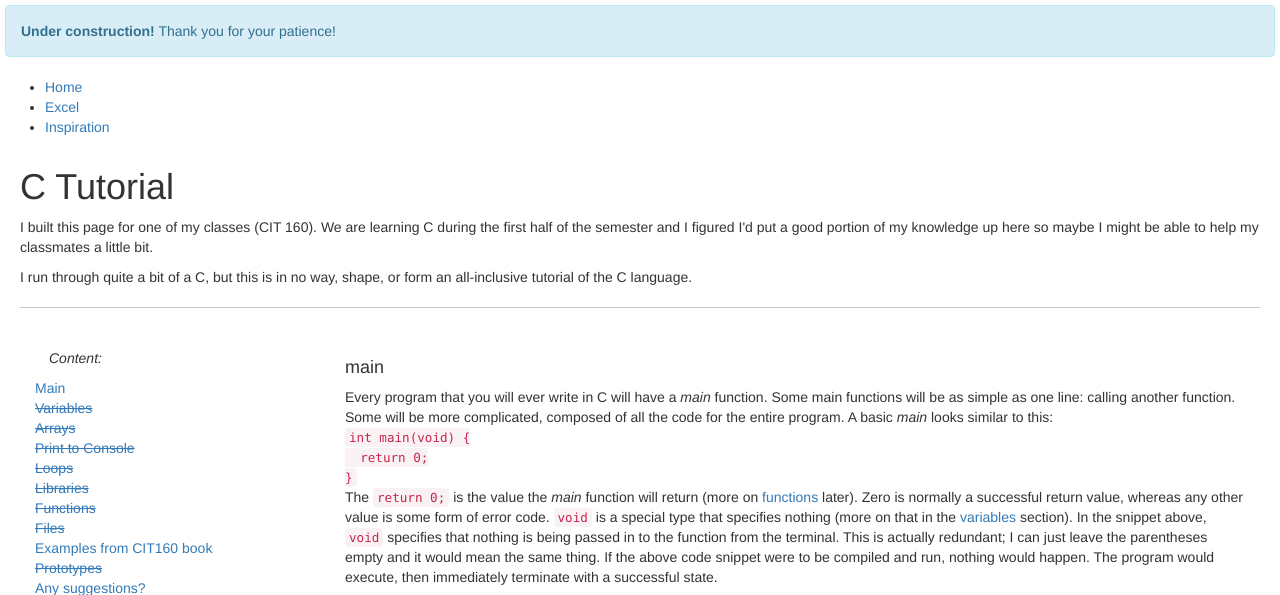
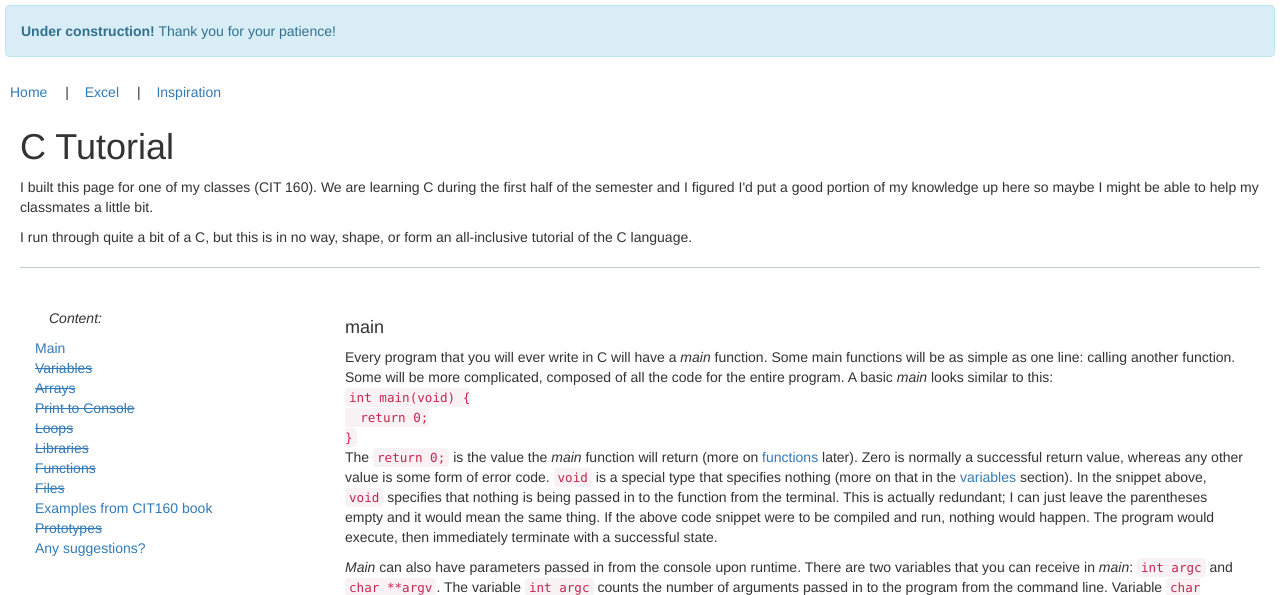
Before and after one commit to scarhead7/scarhead7.github.io, a PHP site: page /tutorials/c.html in a window 1280 px wide. Shown: the top 595 px of the page. Run offline with PHP 8.4, Linux system fonts and the light colour scheme; some libraries are stand-ins or nearby versions.

Commit message:
Udpated broken links
* updated index.html footer positioning
* created blank placeholder file for /tutorials/main.js
* updated some outdated links in /tutorials/c.html
* updated styling for /tutorials/

```diff
--- a/index.html
+++ b/index.html
@@ -55,9 +55,9 @@
         </ul>
       </ul>
     <!-- remove the footer positioning style if the page scrolls -->
-    <footer class="pad" style="position: absolute; right: 0; bottom: 0;">
+    <footer class="pad">
       <div class="right-align">
-        <p>Updated: 08 FEB 2019</p>
+        <p>Updated: 18 FEB 2019</p>
       </div>
     </footer>
 
--- a/tutorials/c.html
+++ b/tutorials/c.html
@@ -8,8 +8,8 @@
   <head>
     <title>Programming in C</title>
     <link rel="icon" href="./../images/tutorials/c/c-favicon.ico"/>
-    <link rel="stylesheet" type="text/css" href="./../themes.css">
-    <script src="./../scripts.js"></script>
+    <link rel="stylesheet" type="text/css" href="./styles/main.css">
+    <script src="./scripts/main.js"></script>
     <meta name="author" content="Dallin Snell"/>
     <meta charset="utf-8" />
     <!-- Bootstrap links -->
@@ -27,7 +27,7 @@
       <ul class="page_links">
         <li class="page_links"><a href="./../index.html">Home</a></li>
         <li class="page_links"><a href="./excel.html">Excel</a></li>
-        <li class="page_links"><a href="./../inspiration.html">Inspiration</a></li>
+        <li class="page_links"><a href="./../inspiration/inspiration.html">Inspiration</a></li>
       </ul>
     </header>
 
--- /dev/null
+++ b/tutorials/scripts/main.js
@@ -0,0 +1,3 @@
+/* Snell, Dallin
+** 18 FEB 19
+*/
--- a/tutorials/styles/main.css
+++ b/tutorials/styles/main.css
@@ -3,6 +3,22 @@
 ** tutorial styling
 */
 
+
+/* page links */
+ul.page_links {
+  list-style-type: none;
+  margin: 0;
+  padding: 0;
+  overflow: hidden;
+}
+li.page_links {
+  float: left;
+  margin: 5px;
+}
+ul.page_links li+li:before {
+  padding: 8px;
+  content: "|\00a0\00a0";
+}
 
 /* style for the html body of the Excel tutorial page */
 .excel-body {
```
